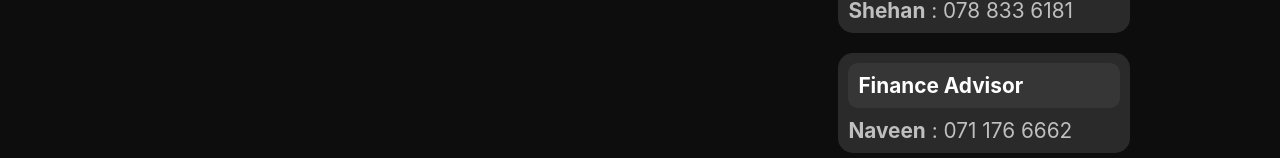
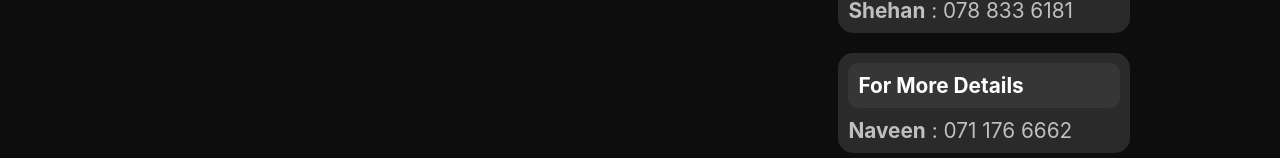
Before and after one commit to th3-s7r4ng3r/fot-jobfair-app, a React (Create React App) app: page / in a window 1280 px wide. Shown: the part 4321-4479 px from the top of the page. Built offline with nearby package versions, Linux system fonts and the light colour scheme.

Commit message:
Additional Tweaks Done

```diff
--- a/src/Footer.jsx
+++ b/src/Footer.jsx
@@ -17,7 +17,7 @@ const Footer = () => {
               <b>Sanjeewa</b> : 076 311 7308<br/>
               <b>Shehan</b> : 078 833 6181
             </p>
-            <p><p>Finance Advisor</p>
+            <p><p>For More Details</p>
               <b>Naveen</b> :  071 176 6662
             </p>
           </div>
```
